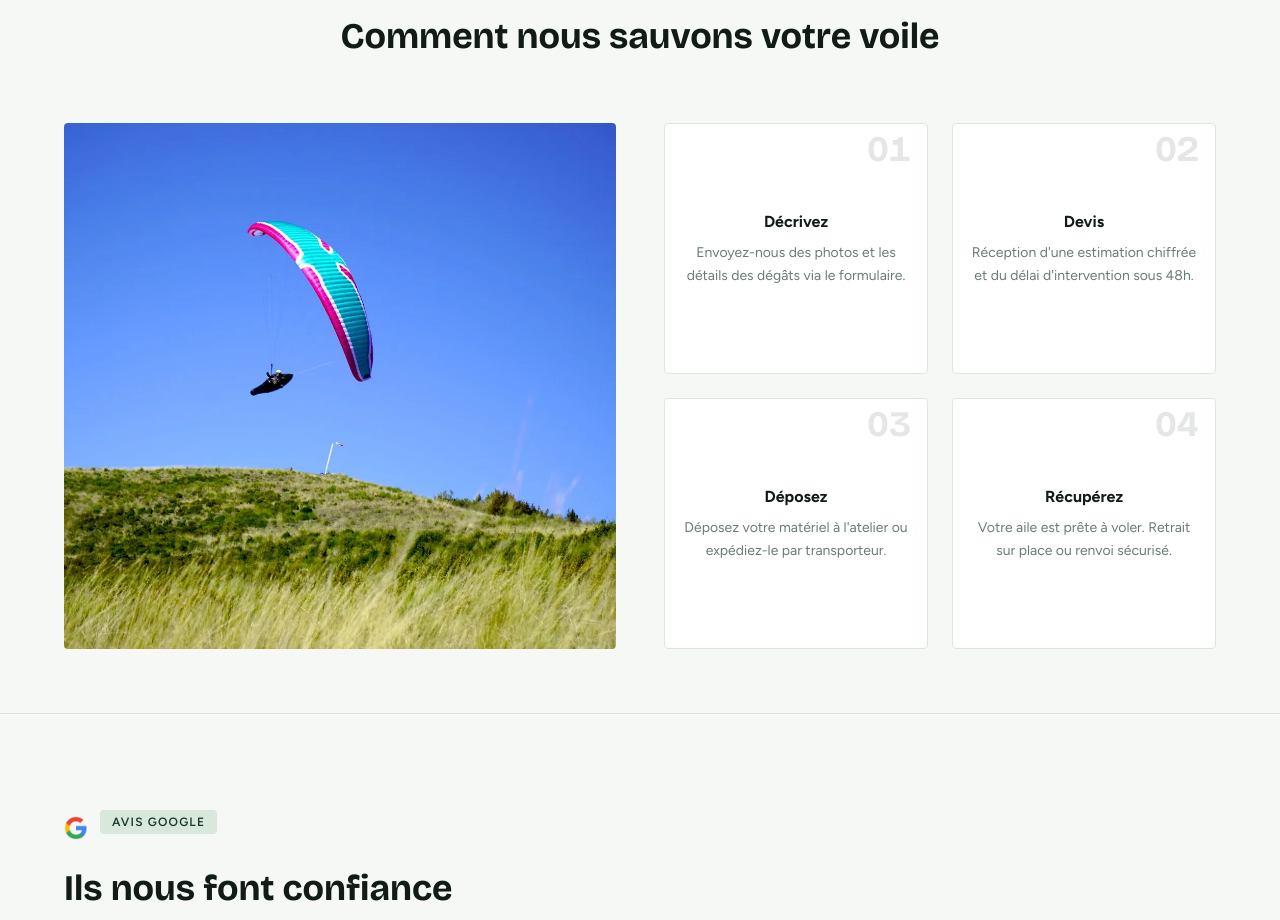
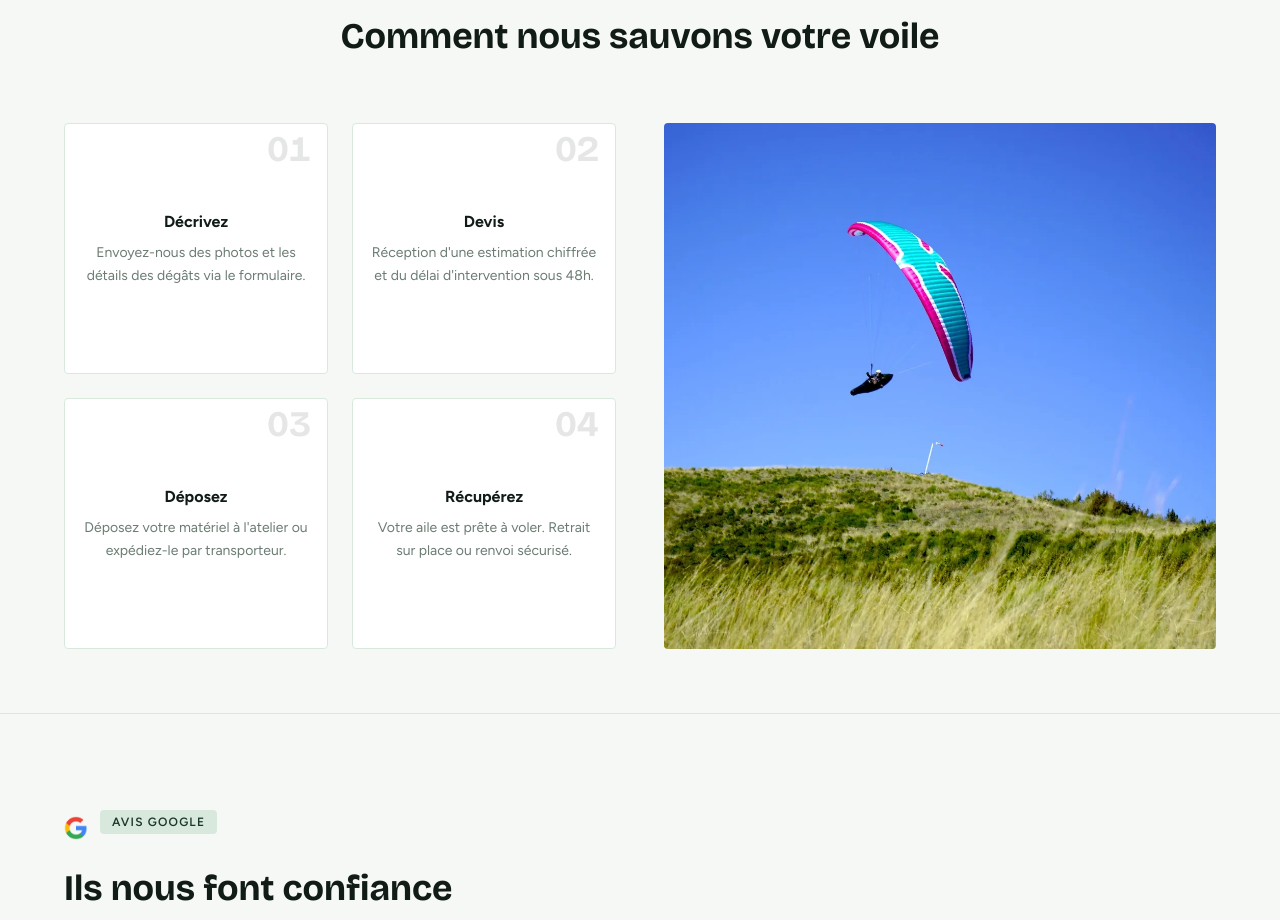
Before and after one commit to clementsbt/Parapente-rescue, a Next.js app: page / in a window 1280 px wide. Shown: the part 1805-2725 px from the top of the page. Built offline with nearby package versions, Linux system fonts and the light colour scheme.

Commit message:
fix: cartes à gauche, image à droite sur desktop

```diff
--- a/src/app/page.tsx
+++ b/src/app/page.tsx
@@ -239,17 +239,8 @@ export default function Home() {
             ))}
           </div>
 
-          {/* Desktop: image left, cards right */}
+          {/* Desktop: cards left, image right */}
           <div className="hidden lg:grid lg:grid-cols-2 gap-12 items-stretch">
-            <ScrollEffect direction="left">
-              <div className="relative h-full min-h-[400px] rounded-sm overflow-hidden" style={{ background: "#D8E8DC" }}>
-                <img
-                  src="/images/Falcon.jpg.webp"
-                  alt="FalconLW réparée"
-                  className="w-full h-full object-cover"
-                />
-              </div>
-            </ScrollEffect>
             <ScrollEffect direction="right">
               <div className="grid grid-cols-2 gap-6 h-full">
                 {[
@@ -264,6 +255,15 @@ export default function Home() {
                     <p className="text-sm leading-relaxed relative z-10" style={{ color: "#6B7C72" }}>{s.desc}</p>
                   </div>
                 ))}
+              </div>
+            </ScrollEffect>
+            <ScrollEffect direction="left">
+              <div className="relative h-full min-h-[400px] rounded-sm overflow-hidden" style={{ background: "#D8E8DC" }}>
+                <img
+                  src="/images/Falcon.jpg.webp"
+                  alt="FalconLW réparée"
+                  className="w-full h-full object-cover"
+                />
               </div>
             </ScrollEffect>
           </div>
```
